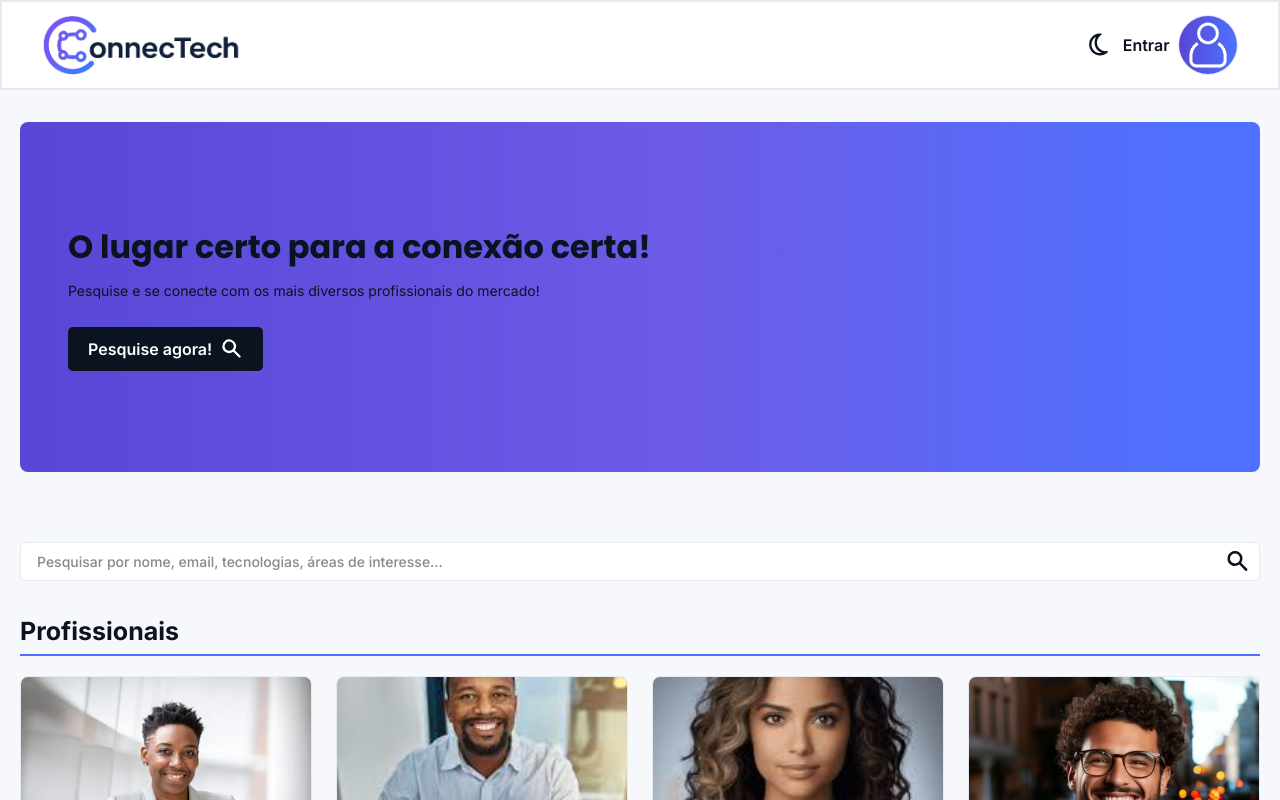
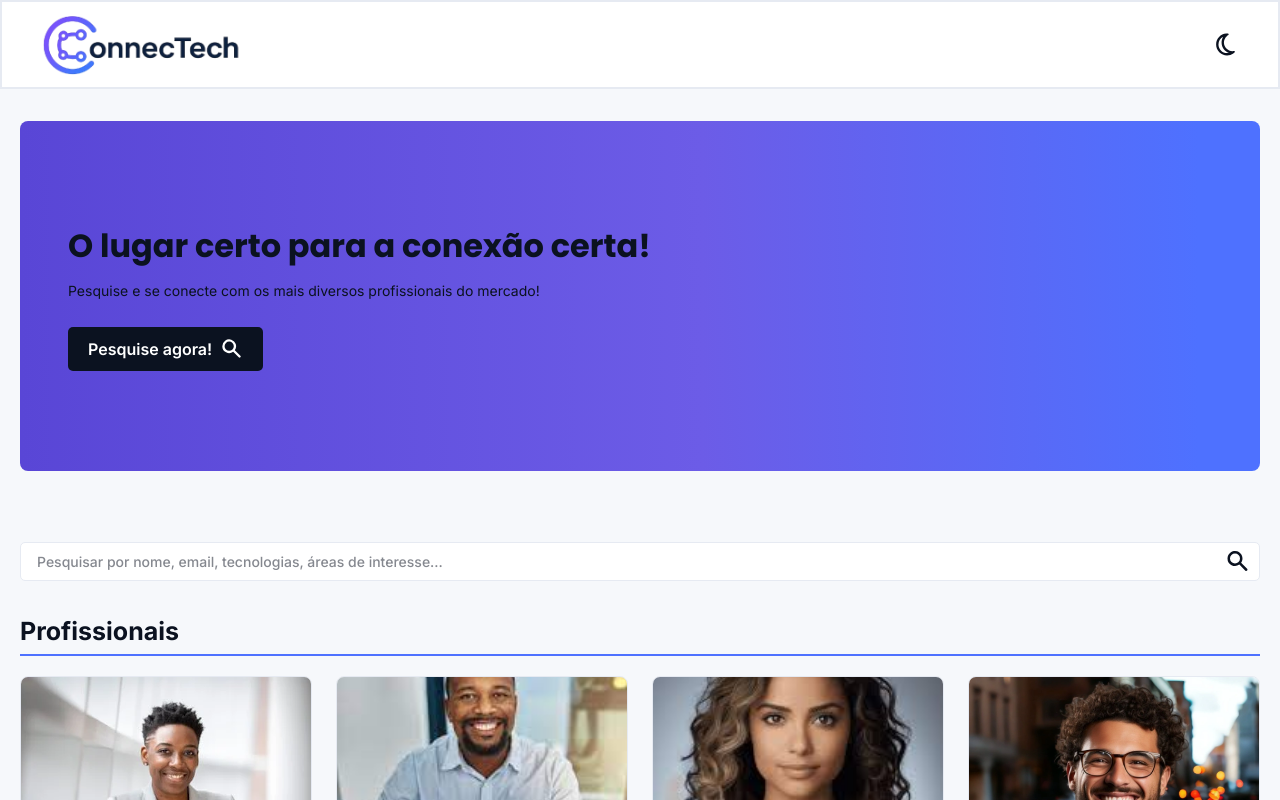
Before and after one commit to Th0mzzz/ConnecTech, a React (Vite) app: page / in a window 1280 px wide. Shown: the top 800 px of the page. Built offline with nearby package versions, Linux system fonts and the light colour scheme.

Commit message:
Update index.tsx

```diff
--- a/src/components/Header/index.tsx
+++ b/src/components/Header/index.tsx
@@ -83,19 +83,6 @@ export default function Header() {
                                 )
                             }
                         </button>
-                        <Link to="/profile" className={styles.user}>
-                            {screenWidth >= 1024 && (
-                                <p className="link">
-                                    {user ? user.nome.split(" ")[0] : "Entrar"}
-                                </p>
-                            )}
-
-                            <img
-
-                                src={user ? (user.img ?? defaultUser) : defaultUser}
-                                alt="Imagem do usuário"
-                            />
-                        </Link>
                     </div>
                 </nav>
             </header>
```
